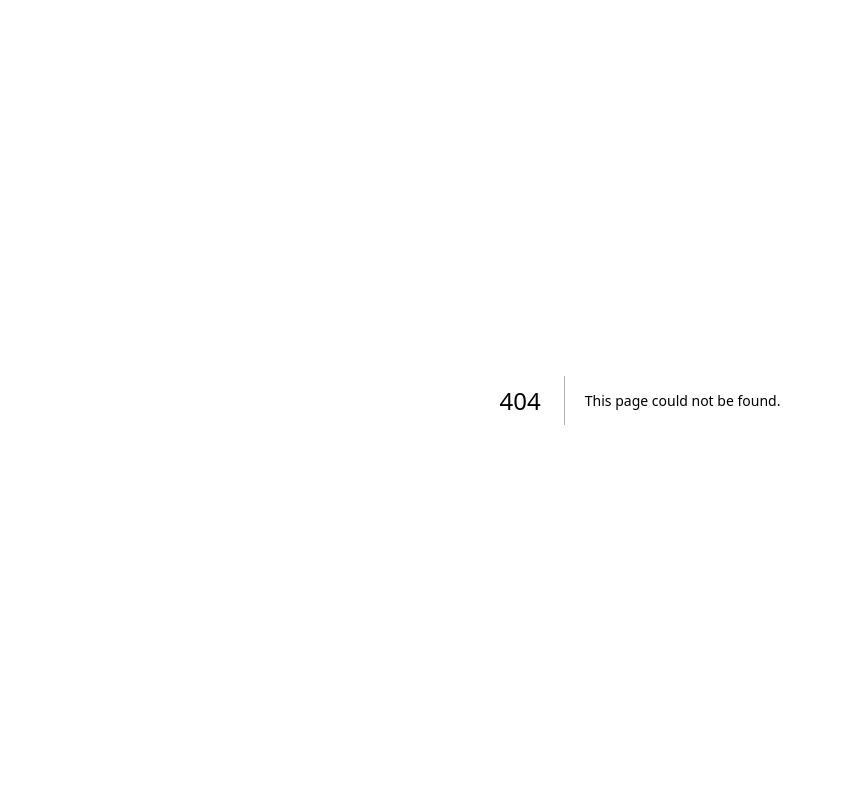
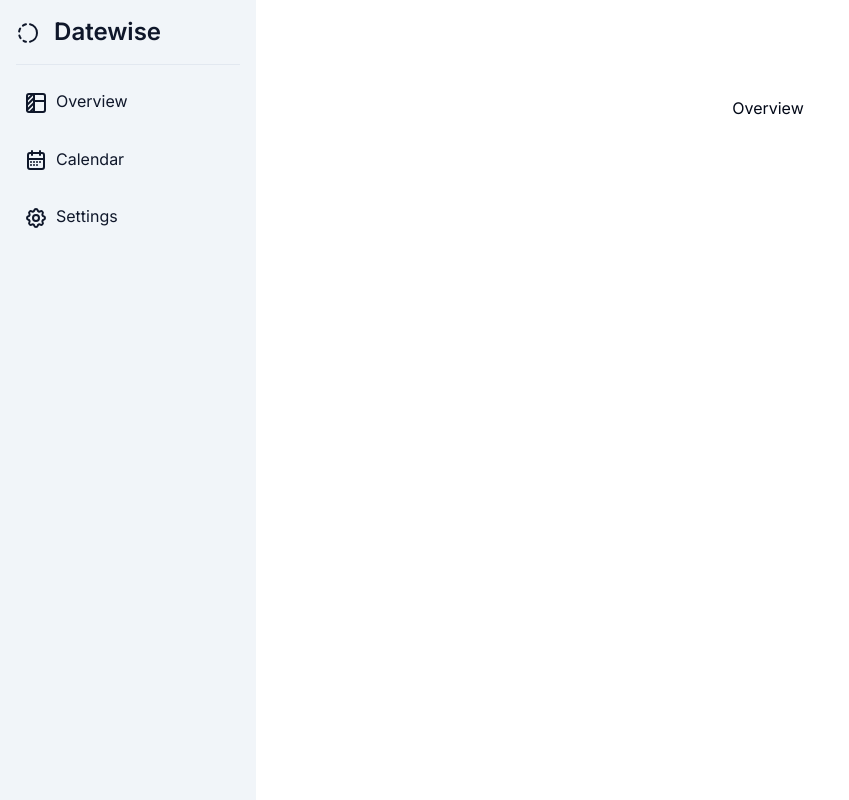
Before and after one commit to zshlabs/datewise, a Next.js app: page /overview in a window 1280 px wide. Before the commit this address had no page. Shown: the whole page, without its empty margins (0-849 px from the left). Built offline with nearby package versions, Linux system fonts and the light colour scheme.

Commit message:
feat:- layout improved

```diff
--- a/src/app/components/[sidebar]/clientComponent.tsx
+++ b/src/app/(application)/components/[sidebar]/clientComponent.tsx
@@ -30,7 +30,7 @@ const ClientComponent: React.FC = () => {
             }`}
           />
           <Link
-            href="/"
+            href="/overview"
             className={`${pathname === "/" ? "text-white" : "text-primary"}`}
           >
             Overview
--- a/src/app/(application)/layout.tsx
+++ b/src/app/(application)/layout.tsx
@@ -1,5 +1,5 @@
 import { LayoutProps } from "@/types/props";
-import Sidebar from "@/app/components/[sidebar]/Sidebar";
+import Sidebar from "@/app/(application)/components/[sidebar]/Sidebar";
 
 function ApplicationLayout({ children }: LayoutProps) {
   return (
--- /dev/null
+++ b/src/app/(application)/overview/page.tsx
@@ -0,0 +1,7 @@
+export default function Page() {
+  return (
+    <main className="flex flex-col items-center justify-between p-24">
+      <div>Overview</div>
+    </main>
+  );
+}
```
Also changed, not shown: src/app/(application)/components/[sidebar]/Sidebar.tsx (renamed from src/app/components/[sidebar]/Sidebar.tsx), src/app/(public)/page.tsx (renamed from src/app/(application)/page.tsx).
